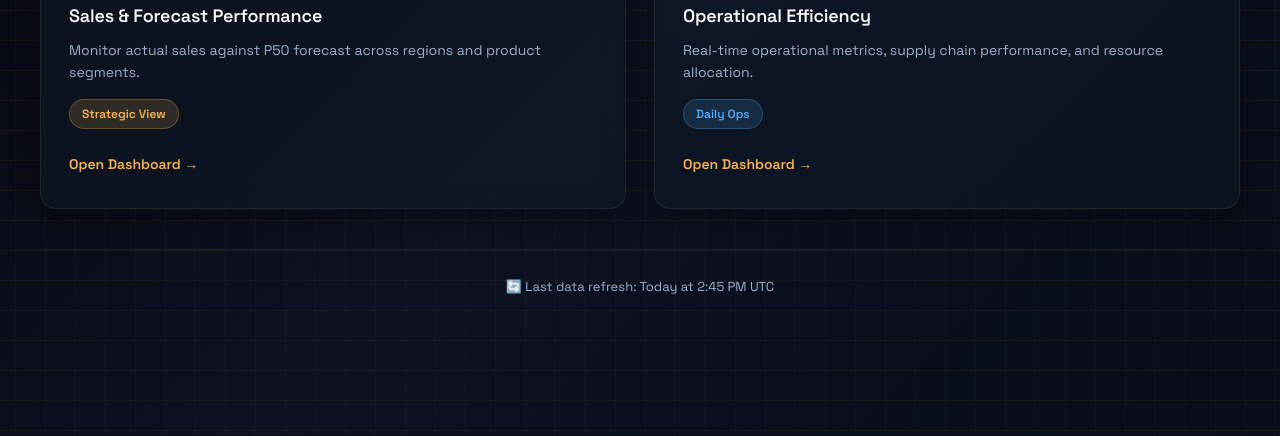
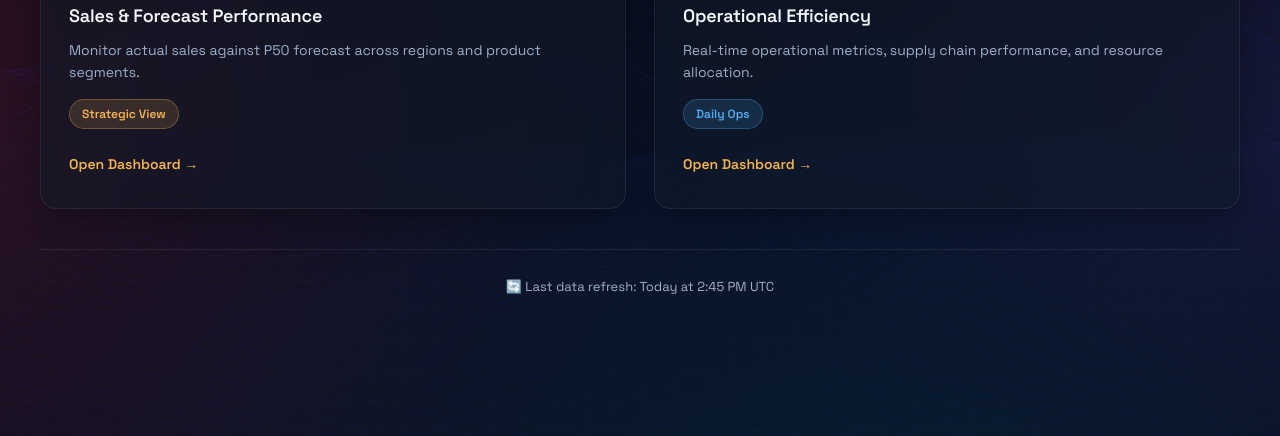
Before and after one commit to aishwaryasalvi777/PowerBI_Dashboards, a plain HTML site: page index.html in a window 1280 px wide. Shown: the part 364-800 px from the top of the page. Drawn offline with Linux system fonts and the light colour scheme.

Commit message:
Background Image updated

```diff
--- a/welcome.css
+++ b/welcome.css
@@ -16,10 +16,23 @@ body {
   margin: 0;
   min-height: 100vh;
   font-family: 'Space Grotesk', sans-serif;
-  background: linear-gradient(135deg, #050810 0%, #0d1120 50%, #080d19 100%);
+  background-image: url('img2.jpg');
+  background-attachment: fixed;
+  background-size: cover;
+  background-position: center;
   color: #f4f6fb;
   overflow-x: hidden;
   padding: 0;
+  position: relative;
+}
+
+body::before {
+  content: '';
+  position: fixed;
+  inset: 0;
+  background: linear-gradient(135deg, rgba(5, 8, 16, 0.75) 0%, rgba(13, 17, 32, 0.75) 50%, rgba(8, 13, 25, 0.75) 100%);
+  pointer-events: none;
+  z-index: 0;
 }
 
 .hub-container {
```
Also changed, not shown: img2.jpg (added), 1 other file.
